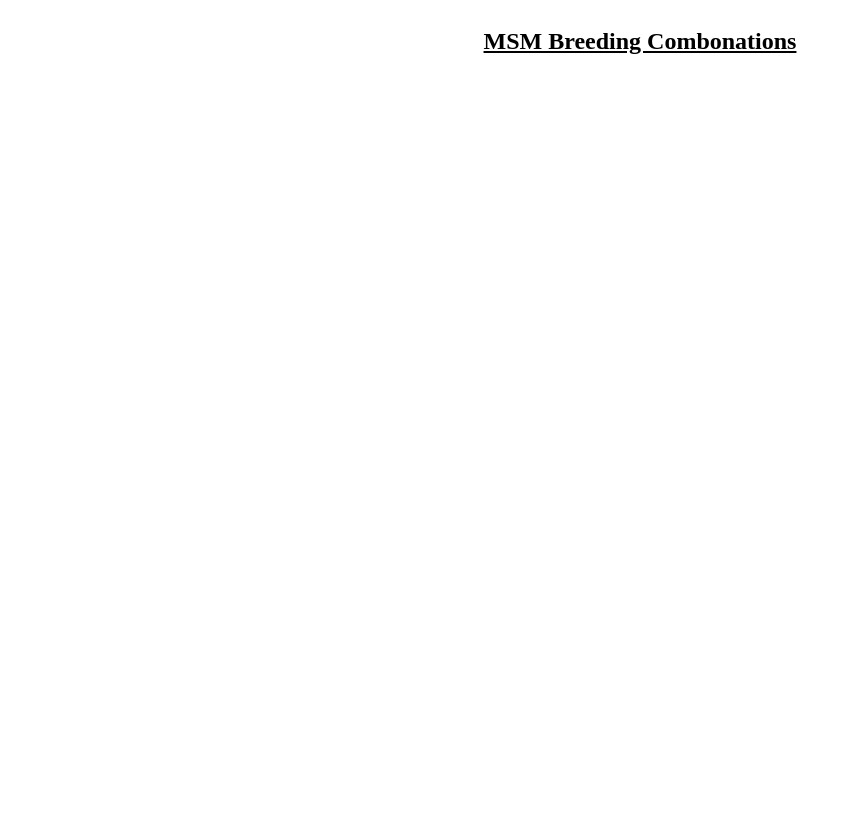
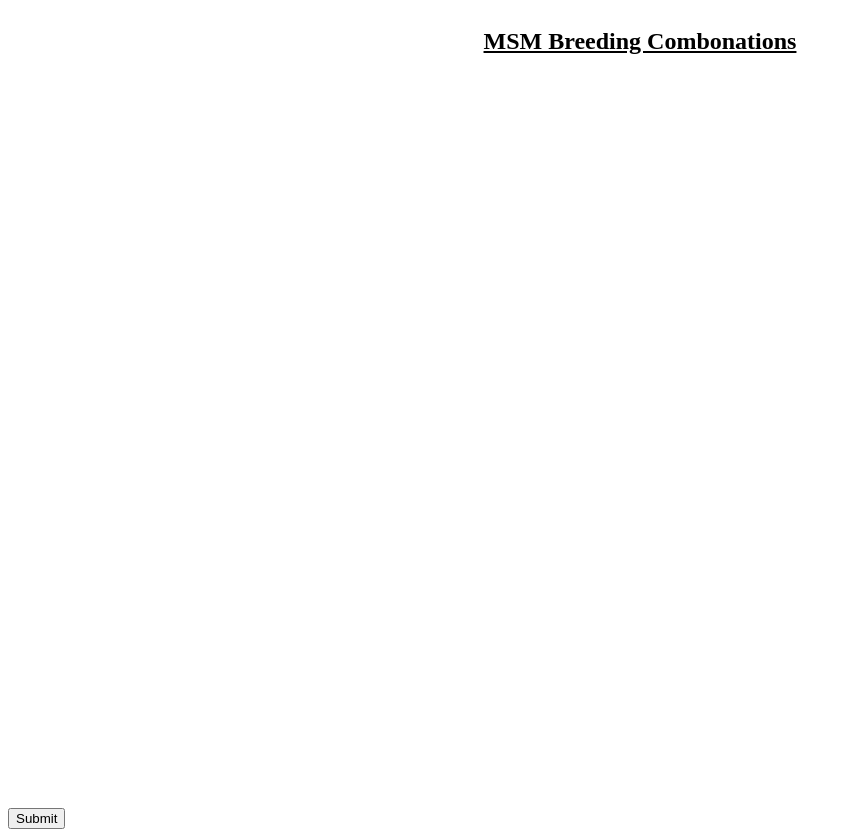
Before and after one commit to Evelina2048/MSMWebsite, a React (Vite) app in the folder MSMWebsiteReact/: page / in a window 1280 px wide. Shown: the whole page, without its empty margins (0-852 px from the left). Before the commit the page ends 816 px from the top, so only its background shows below. Built offline with nearby package versions, Linux system fonts and the light colour scheme.

Commit message:
created submit button

```diff
--- a/MSMWebsiteReact/src/App.tsx
+++ b/MSMWebsiteReact/src/App.tsx
@@ -4,10 +4,11 @@
 // import './App.css'
 
 import Header from './Header.jsx'
+import Submit from './Submit.jsx'
 function App() {
 
   return (
-      <Header></Header>
+      <><Header></Header><Submit></Submit></>
   );
   // const [count, setCount] = useState(0)
 
--- /dev/null
+++ b/MSMWebsiteReact/src/Submit.jsx
@@ -0,0 +1,10 @@
+function Submit() {
+
+    return(
+        <div className ="submit">
+        <button typ="button">Submit</button>
+        </div>
+    );
+}
+
+export default Submit
--- a/MSMWebsiteReact/src/index.css
+++ b/MSMWebsiteReact/src/index.css
@@ -74,3 +74,7 @@
   justify-content: center;  /* Horizontally centers the content */
   height: 100vh;  /* Full viewport height for vertical centering */
 }
+
+.submit {
+  display: flex;
+}
```
